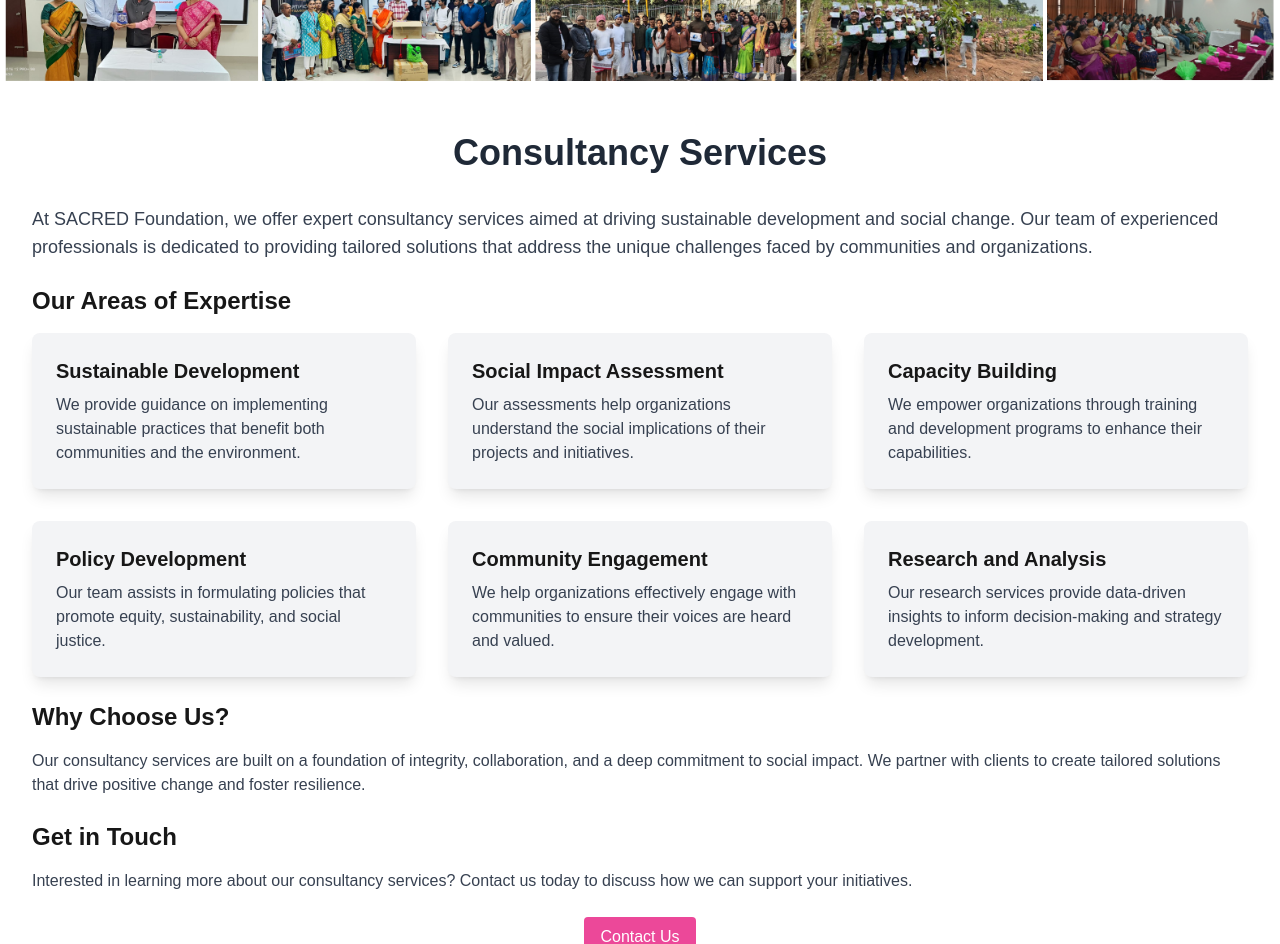
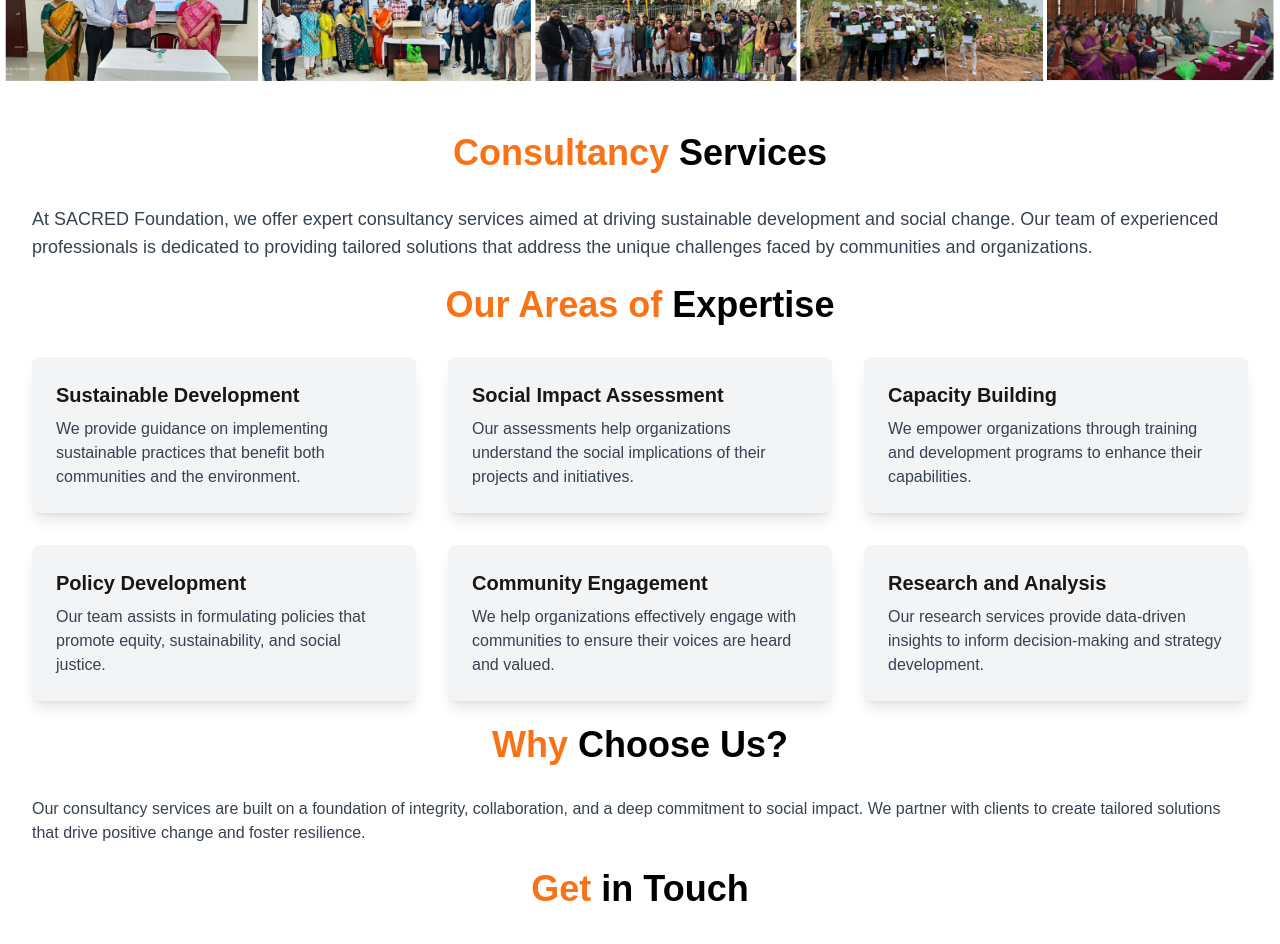
Before and after one commit to Bikash168/Trident_SF, a Next.js app: page /consultancy in a window 1280 px wide. Shown: the part 380-1324 px from the top of the page. Built offline with nearby package versions, Linux system fonts and the light colour scheme.

Commit message:
new changes

```diff
--- a/pages/consultancy.tsx
+++ b/pages/consultancy.tsx
@@ -11,17 +11,18 @@ const Consultancy = () => {
         <title>Consultancy | SACRED Foundation</title>
       </Head>
       <Layout>
-      <ImageCollage />
+        <ImageCollage />
         <section className="bg-white py-12 mb-10">
           <div className="max-w-7xl mx-auto px-4 sm:px-6 lg:px-8">
-            <h2 className="text-4xl font-bold text-center text-gray-800 mb-8 animate-fade-in">
-              Consultancy Services
-            </h2>
+            <h1 className="text-4xl font-extrabold text-center text-orange-500 mb-8 animate-fade-in ">
+              Consultancy <span className="text-black">Services</span>
+            </h1>
             <p className="text-lg text-gray-700 mb-6 animate-fade-in delay-200">
               At SACRED Foundation, we offer expert consultancy services aimed at driving sustainable development and social change. Our team of experienced professionals is dedicated to providing tailored solutions that address the unique challenges faced by communities and organizations.
             </p>
-
-            <h3 className="text-2xl font-semibold mb-4 animate-fade-in delay-300">Our Areas of Expertise</h3>
+            <h1 className="text-4xl font-extrabold text-center text-orange-500 mb-8 animate-fade-in delay-300">
+              Our Areas of <span className="text-black">Expertise</span>
+            </h1>
             <div className="grid grid-cols-1 md:grid-cols-2 lg:grid-cols-3 gap-8 mb-6">
               {[
                 {
@@ -58,18 +59,20 @@ const Consultancy = () => {
                 </div>
               ))}
             </div>
-
-            <h3 className="text-2xl font-semibold mb-4 animate-fade-in delay-1000">Why Choose Us?</h3>
+            <h1 className="text-4xl font-extrabold text-center text-orange-500 mb-8 animate-fade-in delay-1000">
+              Why <span className="text-black">Choose Us?</span>
+            </h1>
             <p className="text-gray-700 mb-6 animate-fade-in delay-1100">
               Our consultancy services are built on a foundation of integrity, collaboration, and a deep commitment to social impact. We partner with clients to create tailored solutions that drive positive change and foster resilience.
             </p>
-
-            <h3 className="text-2xl font-semibold mb-4 animate-fade-in delay-1200">Get in Touch</h3>
+            <h1 className="text-4xl font-extrabold text-center text-orange-500 mb-8 animate-fade-in delay-1200">
+              Get  <span className="text-black">in Touch</span>
+            </h1>
             <p className="text-gray-700 mb-6 animate-fade-in delay-1300">
               Interested in learning more about our consultancy services? Contact us today to discuss how we can support your initiatives.
             </p>
             <div className="text-center">
-              <Link href="/contact" className="inline-block bg-pink-500 text-white py-2 px-4 rounded hover:bg-pink-600 transition transform hover:scale-105">
+              <Link href="/contact" className="inline-block bg-orange-500 text-white py-2 px-4 rounded hover:bg-orange-600 transition transform hover:scale-105">
                 Contact Us
               </Link>
             </div>
```
